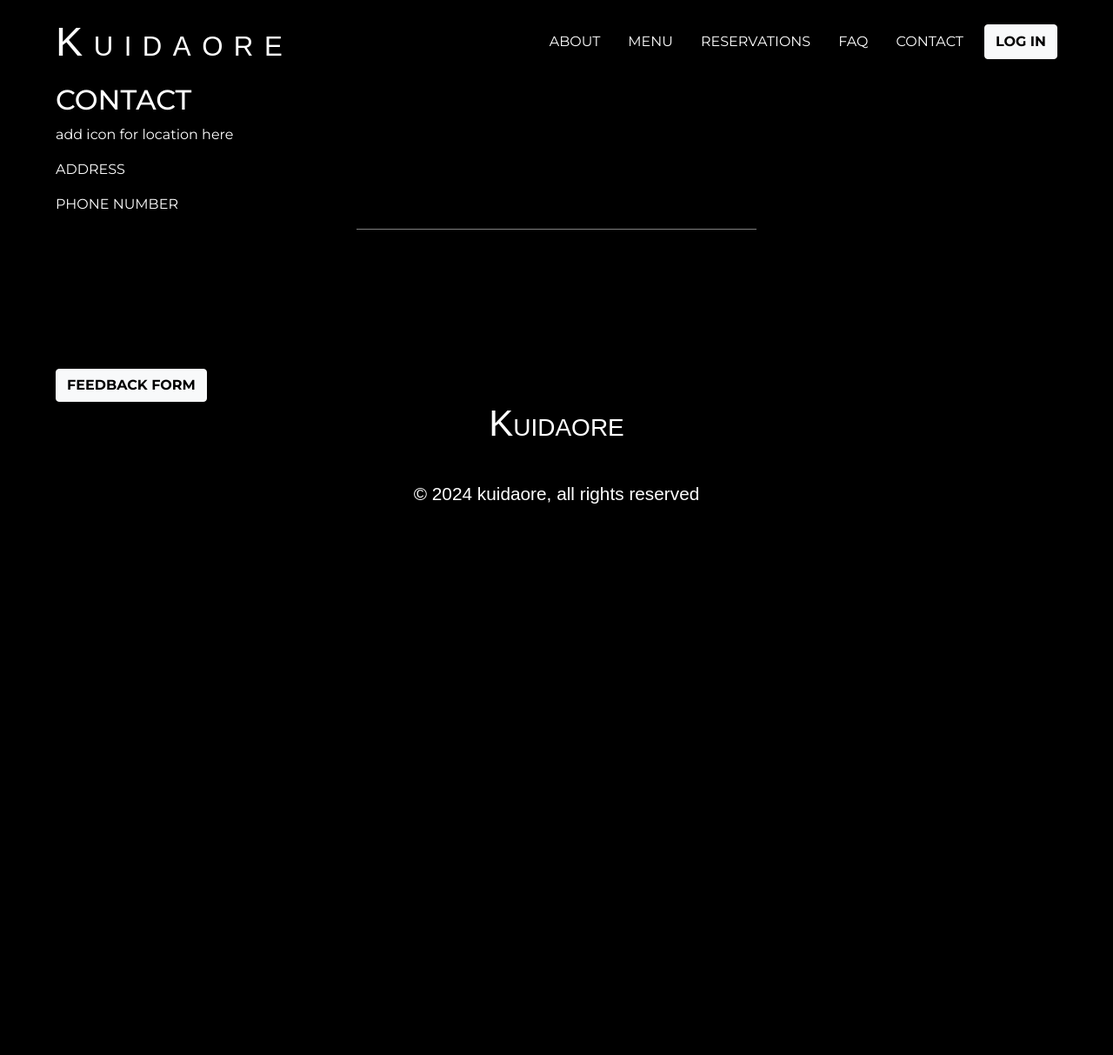
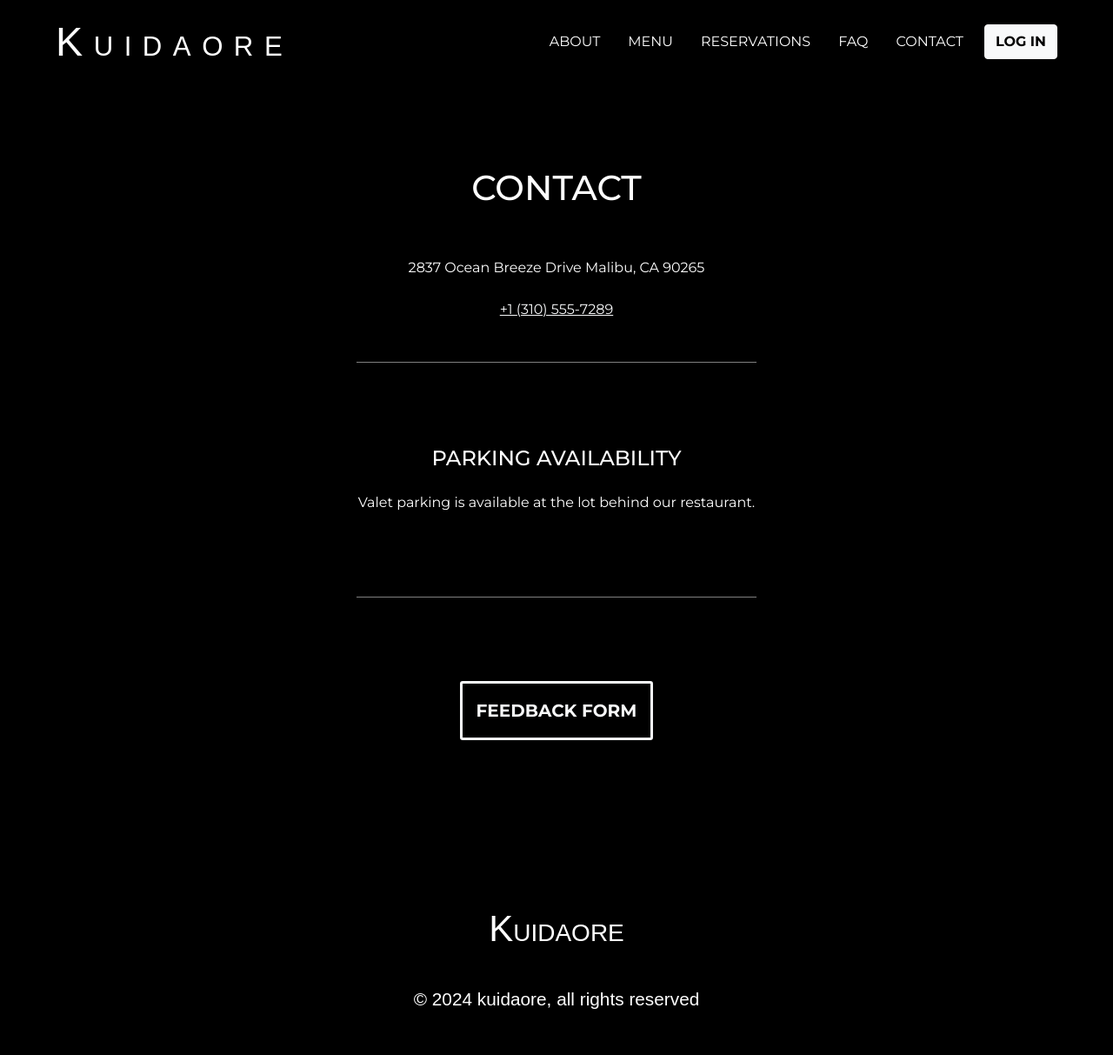
Before and after one commit to cjphawes/restaurant-booking-system, a Django app: page /contact/ in a window 1280 px wide. Shown: the whole page at 87% size. Before the commit the page ends 579 px from the top, so only its background shows below. Run offline with Django 4.2, Linux system fonts and the light colour scheme; some web fonts are replaced.

Commit message:
feat:add html template for contact page

```diff
--- a/reservations/templates/reservations/contact.html
+++ b/reservations/templates/reservations/contact.html
@@ -4,20 +4,32 @@
 {% block title %}Contact us{% endblock %}
 
 {% block content %}
-<h2>CONTACT</h2>
-<p>add icon for location here</p>
-<p>ADDRESS</p>
-<p>PHONE NUMBER</p>
+<div class="d-flex flex-column align-items-center mt-5">
+    <h2 class="mt-5 fs-1">CONTACT</h2>
+    <p class="mt-5">2837 Ocean Breeze Drive Malibu, CA 90265</p>
+    <a href="tel:+1 (310) 555-7289" class="text-light mt-2">+1 (310) 555-7289</a>
+</div>
 
-<hr class="margin-btm">
+<hr class="mt-5">
 
-<button type="button" class="btn btn-light" data-bs-toggle="modal" data-bs-target="#feedbackModal"><strong>FEEDBACK FORM</strong></button>
+<div class="d-flex flex-column align-items-center mt-5">
+    <h2 class="mt-5 fs-4">PARKING AVAILABILITY</h2>
+    <p class="mt-3 mb-5">Valet parking is available at the lot behind our restaurant.</p>
+</div>
+
+<hr class="mt-5">
+
+<div class="mt-5 d-flex align-items-center">
+    <button type="button" class="btn text-light btn-sm p-3 fs-5 border-light border-3 mt-5 mx-auto" data-bs-toggle="modal" data-bs-target="#feedbackModal"><strong>FEEDBACK FORM</strong></button>
+</div>
+
+<div class="empty-space"></div>
 
 <div class="modal fade" id="feedbackModal" tabindex="-1" aria-labelledby="KUIDAORE" aria-hidden="true">
     <div class="modal-dialog modal-lg modal-dialog-centered">
         <div class="modal-content">
             <div class="modal-header">
-                <h1 class="modal-title fs-5 text-dark jacques-francois-regular" id="feedbackModalLabel"><span class="jacques-francois-shadow-regular fs-2">K</span>UIDAORE</h1>
+                <h1 class="modal-title fs-5 text-dark jacques-francois-regular mx-auto" id="feedbackModalLabel"><span class="jacques-francois-shadow-regular fs-2">K</span>UIDAORE</h1>
                 <button type="button" class="btn-close" data-bs-dismiss="modal" aria-label="Close"></button>
             </div>
 
@@ -46,5 +58,4 @@
         </div>
     </div>
 </div>
-
 {% endblock %}
```
